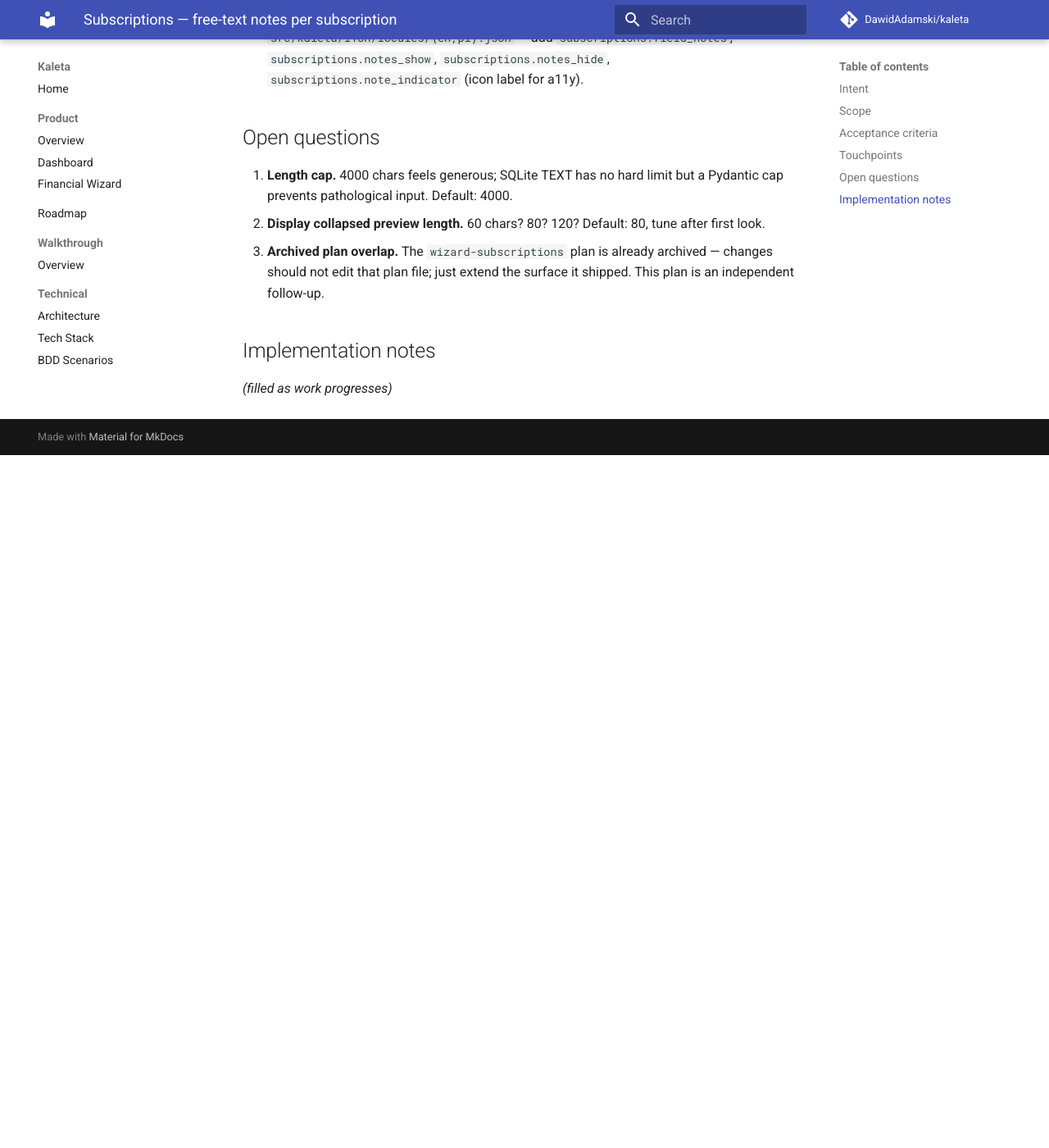
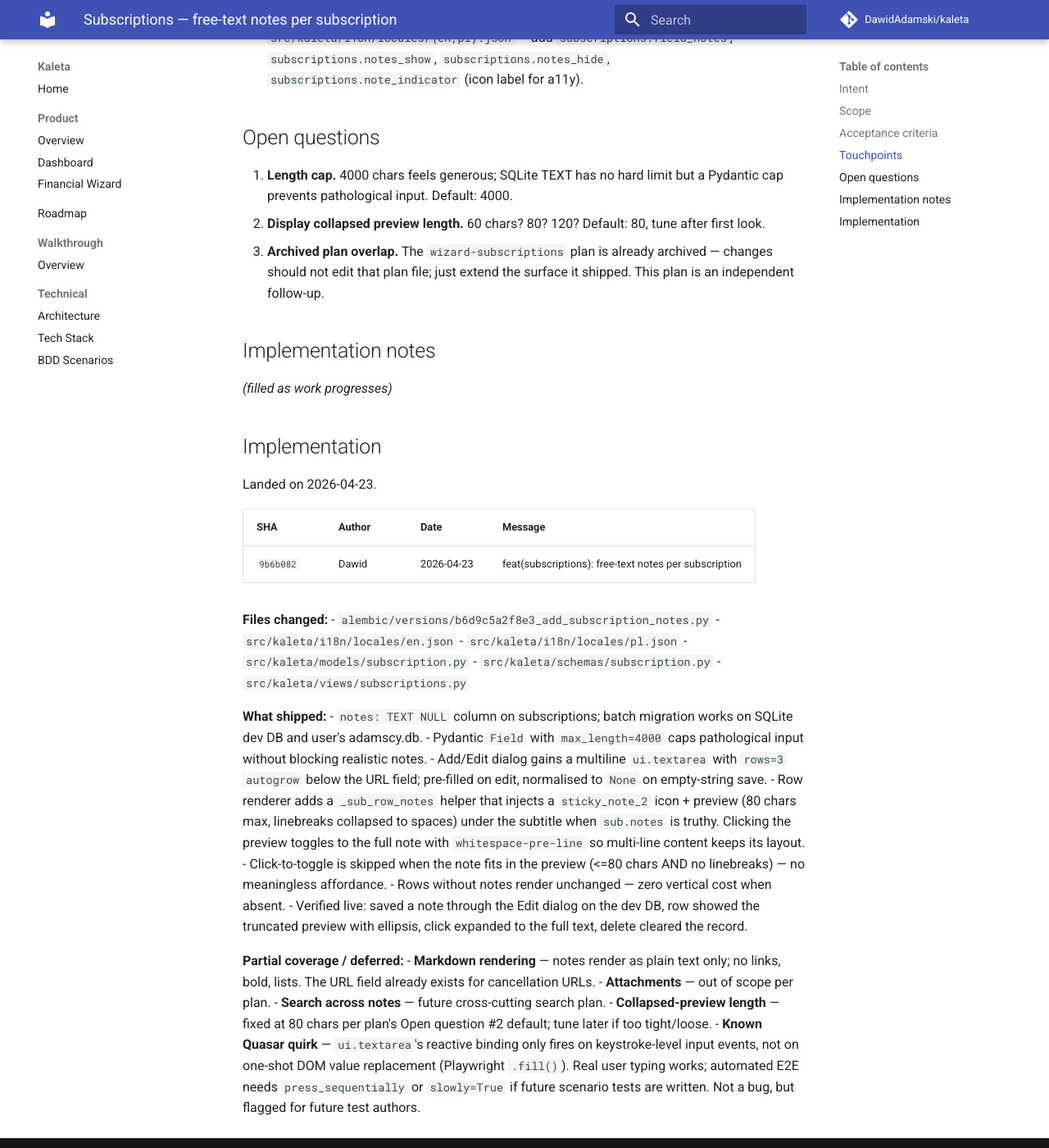
Before and after one commit to DawidAdamski/kaleta, an MkDocs documentation site: the page built from docs/plans/archive/subscriptions-notes.md, in a window 1280 px wide and 1400 px high, scrolled down 1560 px. Shown: the whole window at 82% size. Built offline with MkDocs 1.6.1 and Material for MkDocs 9.7.7, drawn with Linux system fonts in a browser that asks for light colours; comment, search, counter and statistics services are not loaded; before the commit the page ends 2115 px from its top, so only the background shows below that.

Commit message:
docs(plans): archive subscriptions-notes
Implementation landed in 9b6b082.

Co-Authored-By: Claude Opus 4.7 <noreply@anthropic.com>

```diff
--- a/docs/plans/subscriptions-notes.md
+++ b/docs/plans/archive/subscriptions-notes.md
@@ -3,7 +3,8 @@ plan_id: subscriptions-notes
 title: Subscriptions — free-text notes per subscription
 area: wizard
 effort: small
-status: draft
+status: archived
+archived_at: 2026-04-23
 roadmap_ref: ../product/financial-wizard.md#3-subscriptions
 ---
 
@@ -88,3 +89,35 @@ Out of scope:
 ## Implementation notes
 
 _(filled as work progresses)_
+
+## Implementation
+
+Landed on 2026-04-23.
+
+| SHA | Author | Date | Message |
+|---|---|---|---|
+| `9b6b082` | Dawid | 2026-04-23 | feat(subscriptions): free-text notes per subscription |
+
+**Files changed:**
+- `alembic/versions/b6d9c5a2f8e3_add_subscription_notes.py`
+- `src/kaleta/i18n/locales/en.json`
+- `src/kaleta/i18n/locales/pl.json`
+- `src/kaleta/models/subscription.py`
+- `src/kaleta/schemas/subscription.py`
+- `src/kaleta/views/subscriptions.py`
+
+**What shipped:**
+- `notes: TEXT NULL` column on subscriptions; batch migration works on SQLite dev DB and user's adamscy.db.
+- Pydantic `Field` with `max_length=4000` caps pathological input without blocking realistic notes.
+- Add/Edit dialog gains a multiline `ui.textarea` with `rows=3 autogrow` below the URL field; pre-filled on edit, normalised to `None` on empty-string save.
+- Row renderer adds a `_sub_row_notes` helper that injects a `sticky_note_2` icon + preview (80 chars max, linebreaks collapsed to spaces) under the subtitle when `sub.notes` is truthy. Clicking the preview toggles to the full note with `whitespace-pre-line` so multi-line content keeps its layout.
+- Click-to-toggle is skipped when the note fits in the preview (<=80 chars AND no linebreaks) — no meaningless affordance.
+- Rows without notes render unchanged — zero vertical cost when absent.
+- Verified live: saved a note through the Edit dialog on the dev DB, row showed the truncated preview with ellipsis, click expanded to the full text, delete cleared the record.
+
+**Partial coverage / deferred:**
+- **Markdown rendering** — notes render as plain text only; no links, bold, lists. The URL field already exists for cancellation URLs.
+- **Attachments** — out of scope per plan.
+- **Search across notes** — future cross-cutting search plan.
+- **Collapsed-preview length** — fixed at 80 chars per plan's Open question #2 default; tune later if too tight/loose.
+- **Known Quasar quirk** — `ui.textarea`'s reactive binding only fires on keystroke-level input events, not on one-shot DOM value replacement (Playwright `.fill()`). Real user typing works; automated E2E needs `press_sequentially` or `slowly=True` if future scenario tests are written. Not a bug, but flagged for future test authors.
```
Also changed, not shown: docs/plans/README.md (+1 -1 lines).
